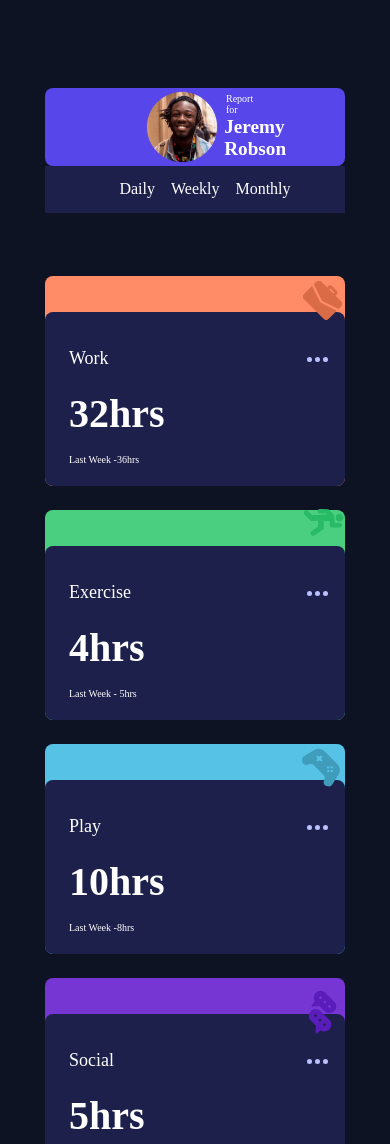
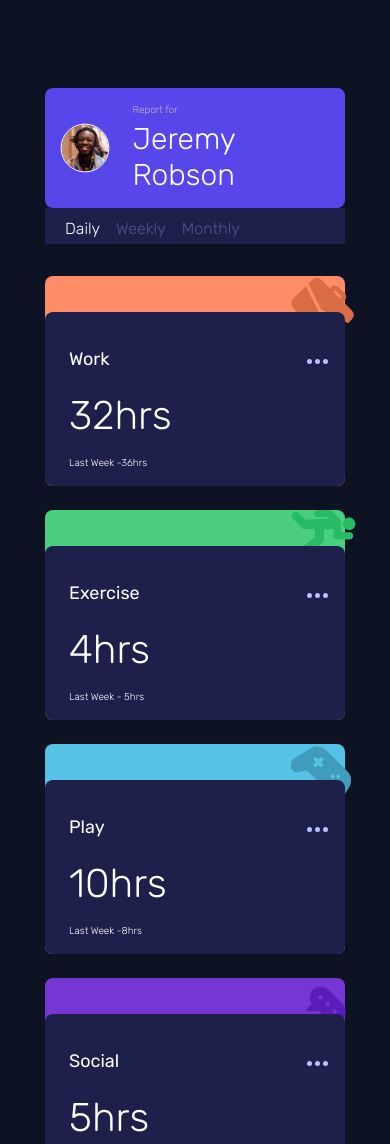
Before and after one commit to moqasalem/time-tracking-dashboard-main, a plain HTML site: page index.html in a window 390 px wide. Shown: the top 1144 px of the page. Drawn offline with Linux system fonts and the light colour scheme; a web font is replaced by a local one.

Commit message:
optimize the code

```diff
--- a/index.html
+++ b/index.html
@@ -21,13 +21,16 @@
       <div class="hero">
         <div class="hero-info">
           <img src="images/image-jeremy.png" alt="Hero-Image">
-          <small>Report for</small>
-          <h3>Jeremy Robson</h3>
+          <div class="hero-text">
+            <small>Report for</small>
+            <span class="person_name">Jeremy Robson</span>
+          </div>
+
         </div>
         <div class="hero-links">
-          <a href="#" id="daily"> Daily</a>
-          <a href="#" id="weekly">Weekly</a>
-          <a href="#" id="monthly">Monthly</a>
+          <a href="#" id="daily" class="active"> Daily</a>
+          <a href="#" id="weekly" class="">Weekly</a>
+          <a href="#" id="monthly" class="">Monthly</a>
         </div>
       </div>
     </div>
@@ -43,7 +46,7 @@
           <div class="card">
             <h4>Work</h4>
             <img src="images/icon-ellipsis.svg" alt="" class="ellipsis">
-            <h2><span id="current-work">32</span>hrs</h2>
+            <div class="hours"><span id="current-work">32</span>hrs</div>
             <small>Last Week -<span id="previous-work">36</span>hrs</small>
           </div>
         </div>
@@ -56,7 +59,7 @@
           <div class="card">
             <h4>Exercise</h4>
             <img src="images/icon-ellipsis.svg" alt="" class="ellipsis">
-            <h2> <span id="current-exercise">4</span>hrs</h2>
+            <div class="hours"> <span id="current-exercise">4</span>hrs</div>
             <small>Last Week - <span id="previous-exercise">5</span>hrs </small>
           </div>
         </div>
@@ -74,7 +77,7 @@
           <div class="card">
             <h4>Play</h4>
             <img src="images/icon-ellipsis.svg" alt="" class="ellipsis">
-            <h2><span id="current-play">10</span>hrs</h2>
+            <div class="hours"><span id="current-play">10</span>hrs</div>
             <small>Last Week -<span id="previous-play">8</span>hrs </small>
           </div>
         </div>
@@ -87,7 +90,7 @@
           <div class="card">
             <h4>Social</h4>
             <img src="images/icon-ellipsis.svg" alt="" class="ellipsis">
-            <h2><span id="current-social">5</span>hrs</h2>
+            <div class="hours"><span id="current-social">5</span>hrs</div>
             <small>Last Week -<span id="previous-social">10</span>hrs </small>
           </div>
         </div>
@@ -105,7 +108,7 @@
           <div class="card">
             <h4>Study</h4>
             <img src="images/icon-ellipsis.svg" alt="" class="ellipsis">
-            <h2><span id="current-study">4</span>hrs</h2>
+            <div class="hours"><span id="current-study">4</span>hrs</div>
             <small>Last Week -<span id="previous-study">7</span>hrs </small>
           </div>
         </div>
@@ -118,7 +121,7 @@
           <div class="card">
             <h4>Self Care</h4>
             <img src="images/icon-ellipsis.svg" alt="" class="ellipsis">
-            <h2><span id="current-self-care">2</span>hrs</h2>
+            <div class="hours"><span id="current-self-care">2</span>hrs</div>
             <small>Last Week -<span id="previous-self-care">2</span>hrs </small>
           </div>
         </div>
--- a/script.js
+++ b/script.js
@@ -156,6 +156,9 @@ Daily.addEventListener('click', function () {
     current_self_care.textContent = self_care.timeframes.daily.current;
     previous_self_care.textContent = self_care.timeframes.daily.previous;
 
+    Daily.classList.add('active');
+    Weekly.classList.remove('active');
+    Monthly.classList.remove('active');
 })
 
 Weekly.addEventListener('click', function () {
@@ -179,6 +182,9 @@ Weekly.addEventListener('click', function () {
     current_self_care.textContent = self_care.timeframes.weekly.current;
     previous_self_care.textContent = self_care.timeframes.weekly.previous;
 
+    Weekly.classList.add('active');
+    Daily.classList.remove('active');
+    Monthly.classList.remove('active');
 })
 
 Monthly.addEventListener('click', function () {
@@ -202,4 +208,7 @@ Monthly.addEventListener('click', function () {
     current_self_care.textContent = self_care.timeframes.monthly.current;
     previous_self_care.textContent = self_care.timeframes.monthly.previous;
 
+    Monthly.classList.add('active');
+    Weekly.classList.remove('active');
+    Daily.classList.remove('active');
 })
--- a/style.css
+++ b/style.css
@@ -1,20 +1,19 @@
-@import url("https://fonts.google.com/specimen/Rubik");
-
-*{
+@import url("https://fonts.googleapis.com/css2?family=Rubik:wght@300;400;500&display=swap");
+* {
   box-sizing: border-box;
-    margin:0;
+  margin: 0;
 }
 
-body{
-    background-color: #0D1323;
+body {
+  background-color: #0d1323;
   color: white;
-    Font-size: 18px;
-    font-family: "Rubik";
+  font-size: 18px;
+  font-family: "Rubik", sans-serif;
   margin: 0;
-
+  font-weight: 300;
 }
 
-.time-tracking{
+.time-tracking {
   display: flex;
   flex-direction: row;
   justify-content: center;
@@ -22,104 +21,118 @@ body{
   gap: 1.5rem;
 }
 
-img:not(.hero img,.card img){
-    transform: scale(0.5);
+img:not(.hero img, .card img) {
+  transform: scale(0.8);
 }
 
-.works,.play,.study,.exercise,.social,.self-care{
+.works,
+.play,
+.study,
+.exercise,
+.social,
+.self-care {
   height: 210px;
   width: 200px;
   border-radius: 8px;
-
 }
 
 /* extra margin */
-.works,.play,.study{
-    margin-bottom: 1.5rem!important;
+.works,
+.play,
+.study {
+  margin-bottom: 1.5rem !important;
 }
 
-.exercise,.social,.self-care{
-    margin-top: 1.5rem!important;
+.exercise,
+.social,
+.self-care {
+  margin-top: 1.5rem !important;
 }
-.works img,.play img,.study img,.exercise img,.social img,.self-care img{
+.works img,
+.play img,
+.study img,
+.exercise img,
+.social img,
+.self-care img {
   position: relative;
-    top: -15px;
-    right: -140px;
-
+  top: -6px;
+  right: -121px;
 }
 
-h4{
+h4 {
   font-size: 18px;
   font-weight: 500;
 }
 
-small{
+small {
   font-size: 10px;
   font-weight: 300;
 }
 
 /* img-container */
-.img-container{
+.img-container {
   width: 100%;
   height: 17%;
 }
 
 .works {
-    background-color:  hsl(15, 100%, 70%);
+  background-color: hsl(15, 100%, 70%);
 }
 
-.play{
+.play {
   background-color: hsl(195, 74%, 62%);
 }
 
-.study{
+.study {
   background-color: hsl(348, 100%, 68%);
 }
 
-.exercise{
+.exercise {
   background-color: hsl(145, 58%, 55%);
 }
 
-.social{
+.social {
   background-color: hsl(264, 64%, 52%);
 }
 
-.self-care .img-container{
+.self-care .img-container {
   background-color: hsl(43, 84%, 65%);
 }
 
 /* card*/
-.card{
+.card {
   height: 83%;
   width: 100%;
-    background-color: #1D204B;
+  background-color: #1d204b;
   border-radius: 8px;
   padding: 1.5rem;
-    cursor:pointer;
+  cursor: pointer;
+  position: relative;
+  z-index: 2;
 }
 
-.card h4{
+.card h4 {
   margin-top: 0.8rem;
+  font-weight: 400;
 }
 
-.card img{
+.card img {
   top: -23px;
   right: -140px;
   cursor: pointer;
 }
 
-.card small{
+.card small {
   position: relative;
   bottom: -10px;
 }
 
-.card h2{
+.card .hours {
   font-size: 2.5rem;
 }
 
-
 /*hero column*/
-.hero{
+.hero {
   display: flex;
   flex-direction: column;
   height: 436px;
@@ -128,104 +141,143 @@ small{
   border-radius: 8px;
 }
 
-.hero img{
-    transform: scale(0.3);
+.hero img {
+  transform: scale(0.5);
   position: relative;
-    top: -30px;
+  /* top: -30px; */
   left: -53px;
+  border: 5px solid white;
+  border-radius: 50%;
 }
 
-.hero-info{
+.hero-info {
   padding-left: 20px;
   display: flex;
   flex-direction: column;
 }
-.hero-info small,.hero-info h3{
-    position: relative;
-    top: -57px;
-    left: 0px;
+
+.hero-text {
+    display: flex;
+    flex-direction: column;
   }
-.hero-links{
+
+.hero-info small {
+  font-weight: 300;
+  margin-bottom: 5px;
+  color: #bab7b7;
+}
+.hero-links {
   padding-left: 20px;
   display: flex;
   flex-direction: column;
-    justify-content: center;
+  justify-content: start;
+  padding-top: 20px;
   gap: 1rem;
 }
 
-.hero-links a{
-    color:white;
+.hero-links a {
+  color: #505288;
   text-decoration: none;
   font-size: 1rem;
   cursor: pointer;
 }
 
-.hero-info{
+.hero-links .active {
+  color: white;
+}
+
+.hero-info {
   height: 70%;
   border-radius: 8px;
-    background-color: #5746EA;
+  background-color: #5746ea;
 }
-.hero-links{
-    background-color: #1D204B;
+.hero-links {
+  background-color: #1d204b;
   height: 30%;
   display: flex;
   flex-direction: column;
 }
 
-.hero h3{
-    font-size: 2rem;
+.hero .person_name {
+  /* font-size: 2rem; */
+  font-weight: 300;
+  font-size: 30px;
 }
 
-@media screen and (max-width:768px) {
-    .time-tracking{
+
+@media screen and (max-width: 768px) {
+  .time-tracking {
     flex-direction: column;
     align-items: center;
   }
-    .hero{
+  .hero {
     height: 156px;
     width: 300px;
     margin: 0.5rem;
     border-radius: 8px;
   }
-    .hero-info{
+  .hero-info {
     display: flex;
     flex-direction: row;
-        height: 50%;
-        justify-content:space-around;
+    height: 120px;
+    justify-content: end;
     align-items: center;
-
+    padding-right: 36px;
   }
 
-    .hero img{
+  .hero-text {
+    display: flex;
+    flex-direction: column;
+    align-items: start;
+  }
 
+  .hero img {
+    transform: scale(0.2);
     top: 0;
     left: 0;
   }
 
-    .hero-info small{
+  .hero-info small {
     top: -23px;
     left: -73px;
+    transform: translate(-74px, 0);
+
   }
 
-    .hero-info h3{
+  .hero-info h3 {
     top: 11px;
     left: -102px;
     font-size: 1.2rem;
   }
-    .hero-links{
+  .hero-links {
     flex-direction: row;
-        justify-content: center;
+    justify-content: start;
     align-items: center;
+    padding-top: 5px;
+
   }
 
-    .works,.play,.study,.exercise,.social,.self-care{
+  .hero .person_name{
+    transform: translate(-74px, 0);
+  }
+
+  .works,
+  .play,
+  .study,
+  .exercise,
+  .social,
+  .self-care {
     height: 210px;
     width: 300px;
     border-radius: 8px;
-
   }
 
-    .works img,.play img,.study img,.exercise img,.social img,.self-care img{
+  .works img,
+  .play img,
+  .study img,
+  .exercise img,
+  .social img,
+  .self-care img {
     position: relative;
     right: -238px;
   }
```
Lines whose indentation alone changed are shown as unchanged.
